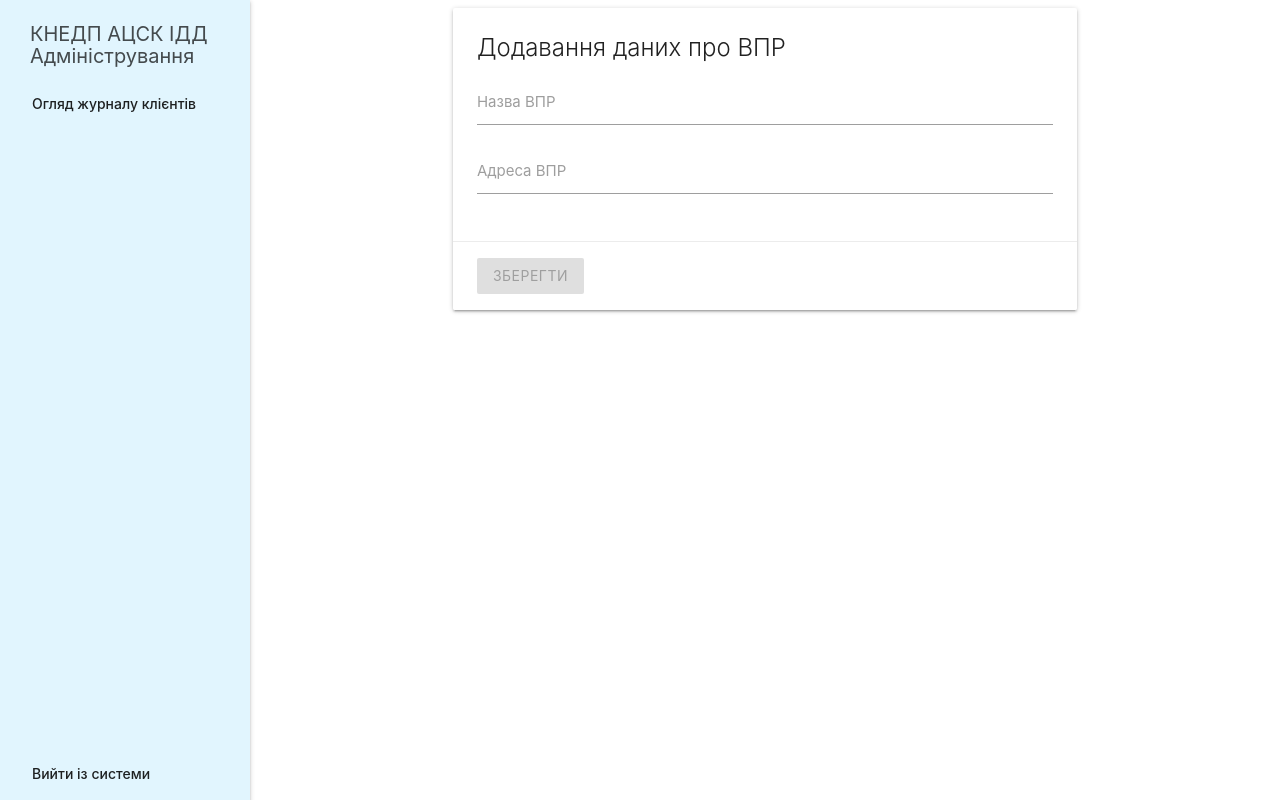
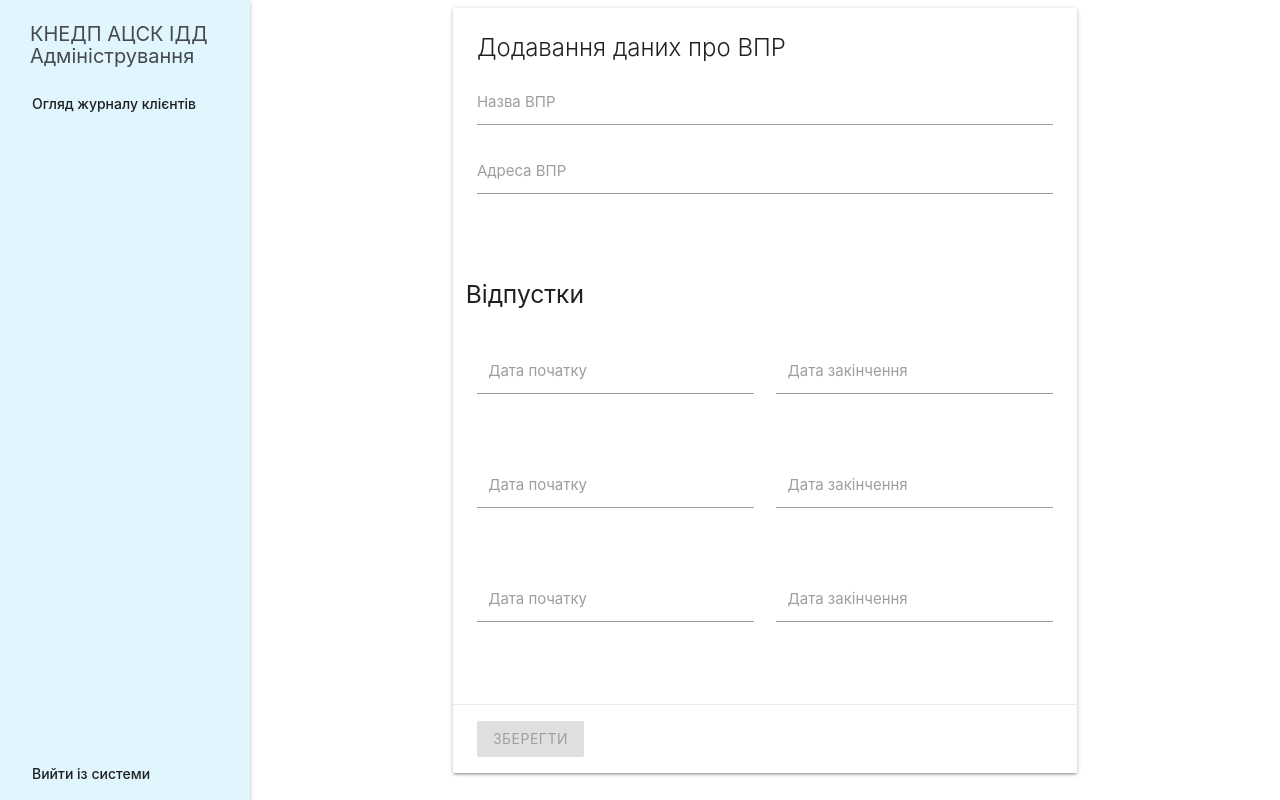
Before and after one commit to voiceferate/e_turn, an Angular app in the folder client/: page /vprs-regions/1/vprs/new in a window 1280 px wide. Built offline with nearby package versions, Linux system fonts and the light colour scheme; sample sign-in values are in the browser's storage; what ng-recaptcha would draw is missing.

Commit message:
added vacations for vpr. дика тупня. зробити з цим щось колись

```diff
--- a/client/src/app/dashboard-page/dashboard-orders-page/dashboard-orders-page.component.html
+++ b/client/src/app/dashboard-page/dashboard-orders-page/dashboard-orders-page.component.html
@@ -22,7 +22,7 @@
             <td>{{order.date | date:'mediumDate'}}</td>
             <td>{{order.customer_name}}</td>
             <td>{{order.customer_id_code}}</td>
-            <td>{{order.time_period_number}}</td>
+            <td>{{order.time_period_number | timePeriod}}</td>
           </tr>
         </tbody
         >
--- a/client/src/app/shared/servises/vprs.servise.ts
+++ b/client/src/app/shared/servises/vprs.servise.ts
@@ -20,16 +20,16 @@ export class VprsServise {
     return this.http.get<Vpr>(`/api/vpr/${id}`)
   }
 
-  create(region: string, name: string, address: string): Observable<Vpr> {
+  create(region: string, name: string, address: string, startDate1: Date, endDate1: Date, startDate2: Date, endDate2: Date, startDate3: Date, endDate3: Date): Observable<Vpr> {
 
-    const formData = {'region': region, 'name': name, 'address': address}
+    const formData = {'region': region, 'name': name, 'address': address, vacation: [{'startDate1': startDate1, 'endDate1': endDate1}, {'startDate2': startDate2, 'endDate2': endDate2},{'startDate3': startDate3, 'endDate3': endDate3}]}
 
     return this.http.post<Vpr>('/api/vpr/', formData)
   }
 
-  update(id: string, region: string, name: string, address: string): Observable<Vpr> {
+  update(id: string, region: string, name: string, address: string, startDate: Date, endDate: Date): Observable<Vpr> {
 
-    const formData = {'id': id, 'region': region, 'name': name, 'address': address}
+    const formData = {'id': id, 'region': region, 'name': name, 'address': address, vacation: [{'startDate': startDate, 'endDate': endDate}, {'startDate': startDate, 'endDate': endDate},{'startDate': startDate, 'endDate': endDate}]}
 
     return this.http.patch<Vpr>(`/api/vpr/${id}`, formData)
   }
--- a/client/src/app/vprs-component/vprs-regions-page/vprs-form/vprs-form.component.html
+++ b/client/src/app/vprs-component/vprs-regions-page/vprs-form/vprs-form.component.html
@@ -40,6 +40,132 @@
       </div>
 
     </div>
+
+    <div class="card-content">
+      <div class="row">
+      <h5>Відпустки</h5>
+        <div class="input-field col s6 m6 l6">
+          <div class="input-field">
+            <input
+              #datePickerStart1
+              class="datepicker"
+              type="text"
+              formControlName="vacation1StartDate"
+              [ngClass]="{'invalid': form.get('vacation1StartDate').invalid && form.get('vacation1StartDate').touched}"
+            >
+            <label for="vacation1StartDate">Дата початку</label>
+            <span
+              class="helper-text red-text"
+              *ngIf="form.get('vacation1StartDate').invalid && form.get('vacation1StartDate').touched"
+            >
+              <span *ngIf="form.get('vacation1StartDate').errors['required']">Потрібно вказати дату початку відпустки</span>
+            </span>
+          </div>
+        </div>
+
+
+        <div class="input-field col s6 m6 l6">
+          <div class="input-field">
+            <input
+              #datePickerEnd1
+              class="datepicker"
+              type="text"
+              formControlName="vacation1EndDate"
+              [ngClass]="{'invalid': form.get('vacation1EndDate').invalid && form.get('vacation1EndDate').touched}"
+            >
+            <label for="vacation1EndDate">Дата закінчення</label>
+            <span
+              class="helper-text red-text"
+              *ngIf="form.get('vacation1EndDate').invalid && form.get('vacation1EndDate').touched"
+            >
+              <span *ngIf="form.get('vacation1EndDate').errors['required']">Потрібно вказати дату закінчення відпустки</span>
+            </span>
+          </div>
+        </div>
+
+        <div class="input-field col s6 m6 l6">
+          <div class="input-field">
+            <input
+              #datePickerStart2
+              class="datepicker"
+              type="text"
+              formControlName="vacation2StartDate"
+              [ngClass]="{'invalid': form.get('vacation2StartDate').invalid && form.get('vacation2StartDate').touched}"
+            >
+            <label for="vacation2StartDate">Дата початку</label>
+            <span
+              class="helper-text red-text"
+              *ngIf="form.get('vacation2StartDate').invalid && form.get('vacation2StartDate').touched"
+            >
+              <span *ngIf="form.get('vacation2StartDate').errors['required']">Потрібно вказати дату початку відпустки</span>
+            </span>
+          </div>
+        </div>
+
+
+        <div class="input-field col s6 m6 l6">
+          <div class="input-field">
+            <input
+              #datePickerEnd2
+              class="datepicker"
+              type="text"
+              formControlName="vacation2EndDate"
+              [ngClass]="{'invalid': form.get('vacation2EndDate').invalid && form.get('vacation2EndDate').touched}"
+            >
+            <label for="vacation2EndDate">Дата закінчення</label>
+            <span
+              class="helper-text red-text"
+              *ngIf="form.get('vacation2EndDate').invalid && form.get('vacation2EndDate').touched"
+            >
+              <span *ngIf="form.get('vacation2EndDate').errors['required']">Потрібно вказати дату закінчення відпустки</span>
+            </span>
+          </div>
+        </div>
+
+        <div class="input-field col s6 m6 l6">
+          <div class="input-field">
+            <input
+              #datePickerStart3
+              class="datepicker"
+              type="text"
+              formControlName="vacation3StartDate"
+              [ngClass]="{'invalid': form.get('vacation3StartDate').invalid && form.get('vacation3StartDate').touched}"
+            >
+            <label for="vacation3StartDate">Дата початку</label>
+            <span
+              class="helper-text red-text"
+              *ngIf="form.get('vacation3StartDate').invalid && form.get('vacation3StartDate').touched"
+            >
+              <span *ngIf="form.get('vacation3StartDate').errors['required']">Потрібно вказати дату початку відпустки</span>
+            </span>
+          </div>
+        </div>
+
+
+        <div class="input-field col s6 m6 l6">
+          <div class="input-field">
+            <input
+              #datePickerEnd3
+              class="datepicker"
+              type="text"
+              formControlName="vacation3EndDate"
+              [ngClass]="{'invalid': form.get('vacation3EndDate').invalid && form.get('vacation3EndDate').touched}"
+            >
+            <label for="vacation3EndDate">Дата закінчення</label>
+            <span
+              class="helper-text red-text"
+              *ngIf="form.get('vacation3EndDate').invalid && form.get('vacation3EndDate').touched"
+            >
+              <span *ngIf="form.get('vacation3EndDate').errors['required']">Потрібно вказати дату закінчення відпустки</span>
+            </span>
+          </div>
+        </div>
+      </div>
+
+
+
+
+    </div>
     <div class="card-action">
       <button
         type="submit"
```
Also changed, not shown: client/src/app/vprs-component/vprs-regions-page/vprs-form/vprs-form.component.ts (+87 -8 lines), 2 other files (tests, documents, lock files or other folders).
